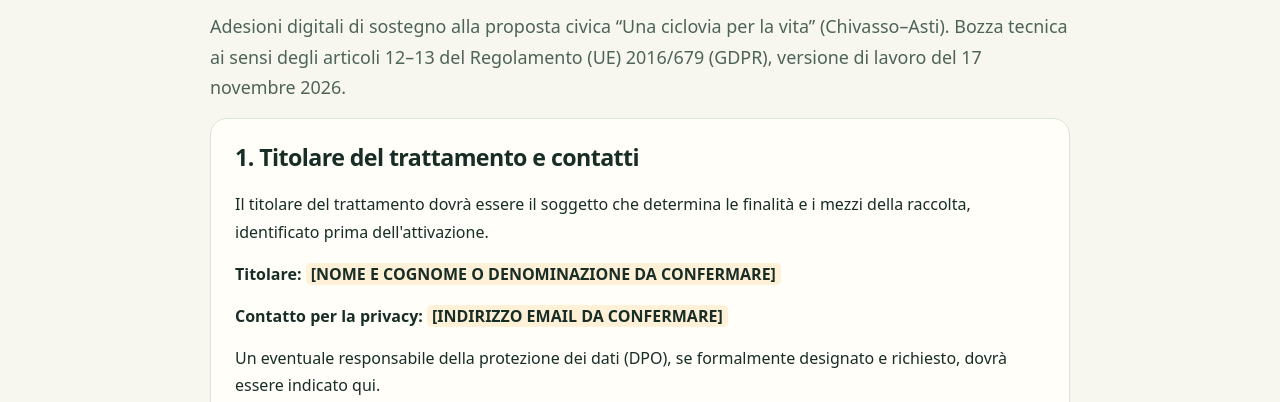
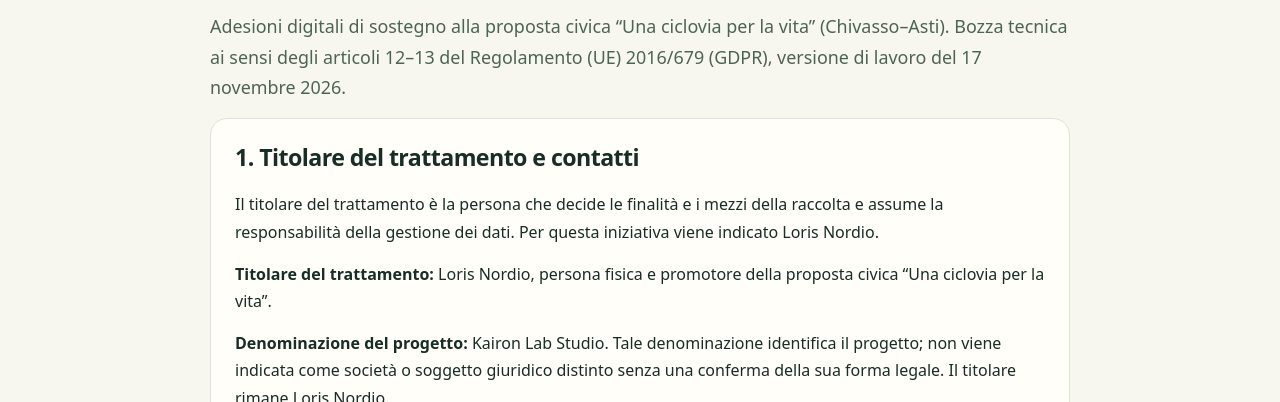
Before and after one commit to SYSTEMTOOLBOX/ciclovia-per-la-vita, a plain HTML site: page privacy.html in a window 1280 px wide. Shown: the part 398-800 px from the top of the page. Drawn offline with Linux system fonts and the light colour scheme.

Commit message:
Identify Loris Nordio as private-individual controller and Kairon Lab Studio as project name

```diff
--- a/privacy.html
+++ b/privacy.html
@@ -37,10 +37,11 @@ li{margin:6px 0}
 <p class="lead">Adesioni digitali di sostegno alla proposta civica “Una ciclovia per la vita” (Chivasso–Asti). Bozza tecnica ai sensi degli articoli 12–13 del Regolamento (UE) 2016/679 (GDPR), versione di lavoro del 17 novembre 2026.</p>
 
 <section><h2>1. Titolare del trattamento e contatti</h2>
-<p>Il titolare del trattamento dovrà essere il soggetto che determina le finalità e i mezzi della raccolta, identificato prima dell'attivazione.</p>
-<p><strong>Titolare:</strong> <span class="placeholder">[NOME E COGNOME O DENOMINAZIONE DA CONFERMARE]</span></p>
+<p>Il titolare del trattamento è la persona che decide le finalità e i mezzi della raccolta e assume la responsabilità della gestione dei dati. Per questa iniziativa viene indicato Loris Nordio.</p>
+<p><strong>Titolare del trattamento:</strong> Loris Nordio, persona fisica e promotore della proposta civica “Una ciclovia per la vita”.</p>
+<p><strong>Denominazione del progetto:</strong> Kairon Lab Studio. Tale denominazione identifica il progetto; non viene indicata come società o soggetto giuridico distinto senza una conferma della sua forma legale. Il titolare rimane Loris Nordio.</p>
 <p><strong>Contatto per la privacy:</strong> <span class="placeholder">[INDIRIZZO EMAIL DA CONFERMARE]</span></p>
-<p>Un eventuale responsabile della protezione dei dati (DPO), se formalmente designato e richiesto, dovrà essere indicato qui.</p>
+<p>L'organizzazione di un'iniziativa civica da parte di una persona privata non richiede di per sé l'apertura di una società o l'incarico a un professionista come titolare del trattamento. Restano necessari il rispetto del GDPR, un contatto privacy effettivo e, se richiesto dalle condizioni applicabili, la designazione di un responsabile della protezione dei dati (DPO).</p>
 </section>
 
 <section><h2>2. Quali dati sarebbero raccolti</h2>
```
